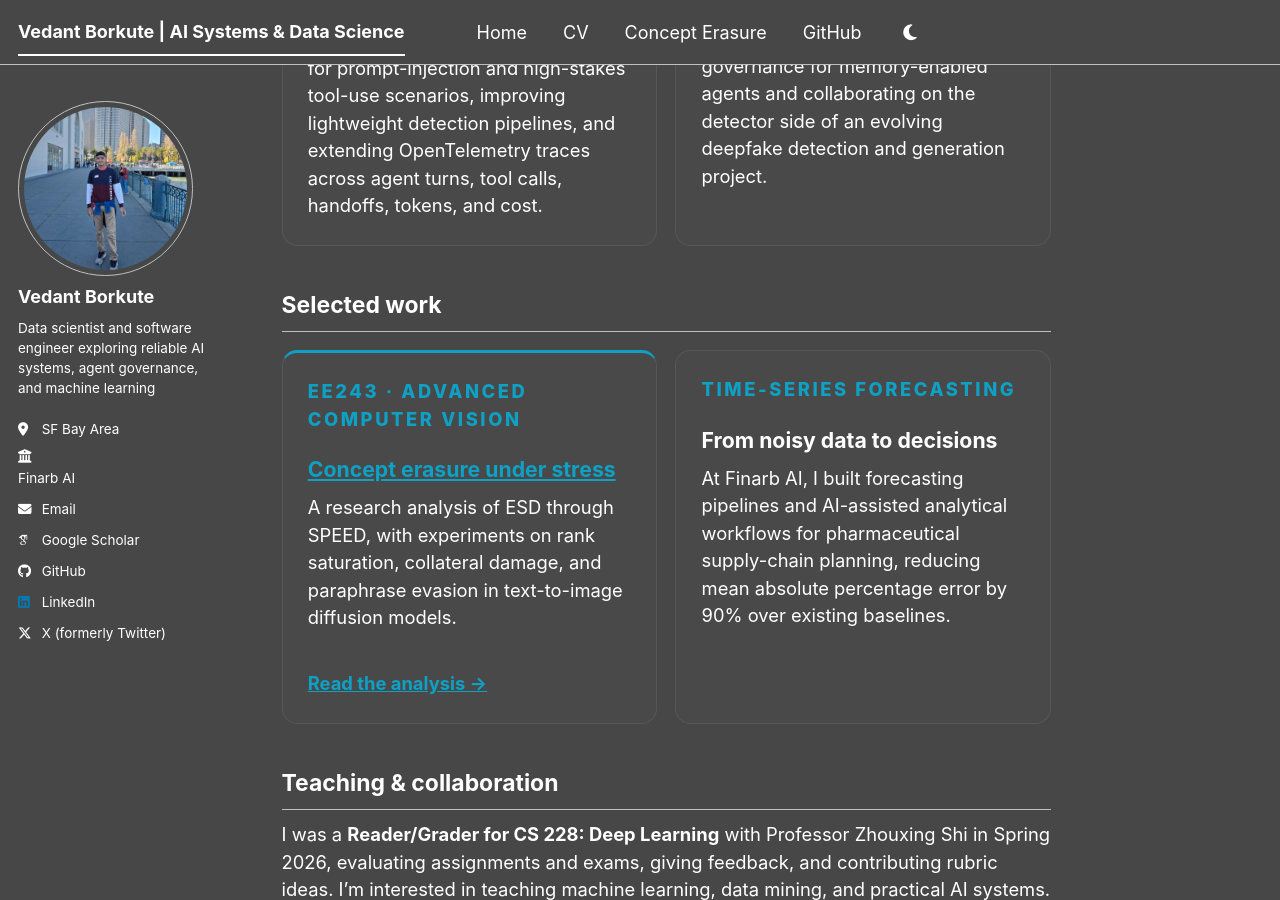
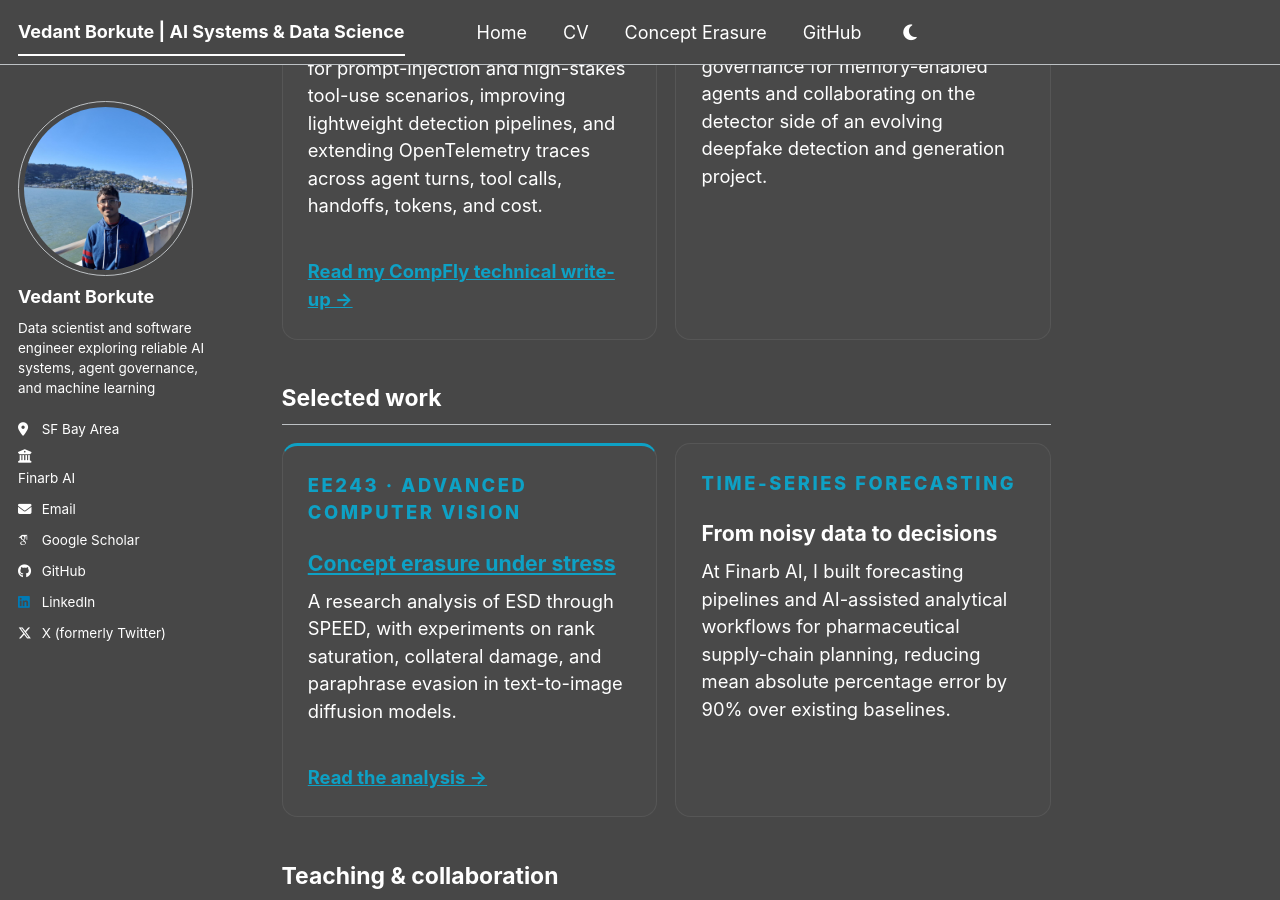
Before and after one commit to Vedant2100/vedant2100.github.io, a Jekyll site: the page built from _pages/about.md, in a window 1280 px wide and 900 px high, scrolled down 882 px. Built offline with Jekyll 4.4.1, drawn with Linux system fonts in a browser that asks for light colours; some web fonts are replaced; a script bundle is joined from its source files by our own code; library files that are not in the unit come from our copies.

Commit message:
Use LinkedIn portrait and link CompFly writing

```diff
--- a/_pages/about.md
+++ b/_pages/about.md
@@ -27,6 +27,7 @@ redirect_from:
     <p class="home-card__eyebrow">RESEARCH INTERN · CompFly AI</p>
     <h3>Agent governance at runtime</h3>
     <p>I’m building reproducible evaluations for prompt-injection and high-stakes tool-use scenarios, improving lightweight detection pipelines, and extending OpenTelemetry traces across agent turns, tool calls, handoffs, tokens, and cost.</p>
+    <a class="home-card__link" href="https://compfly.ai/resources/blog/agentdojo">Read my CompFly technical write-up →</a>
   </article>
   <article class="home-card">
     <p class="home-card__eyebrow">EXPLORING</p>
```
Also changed, not shown: _pages/cv.md (+1 -0 lines), images/profile.jpg.
